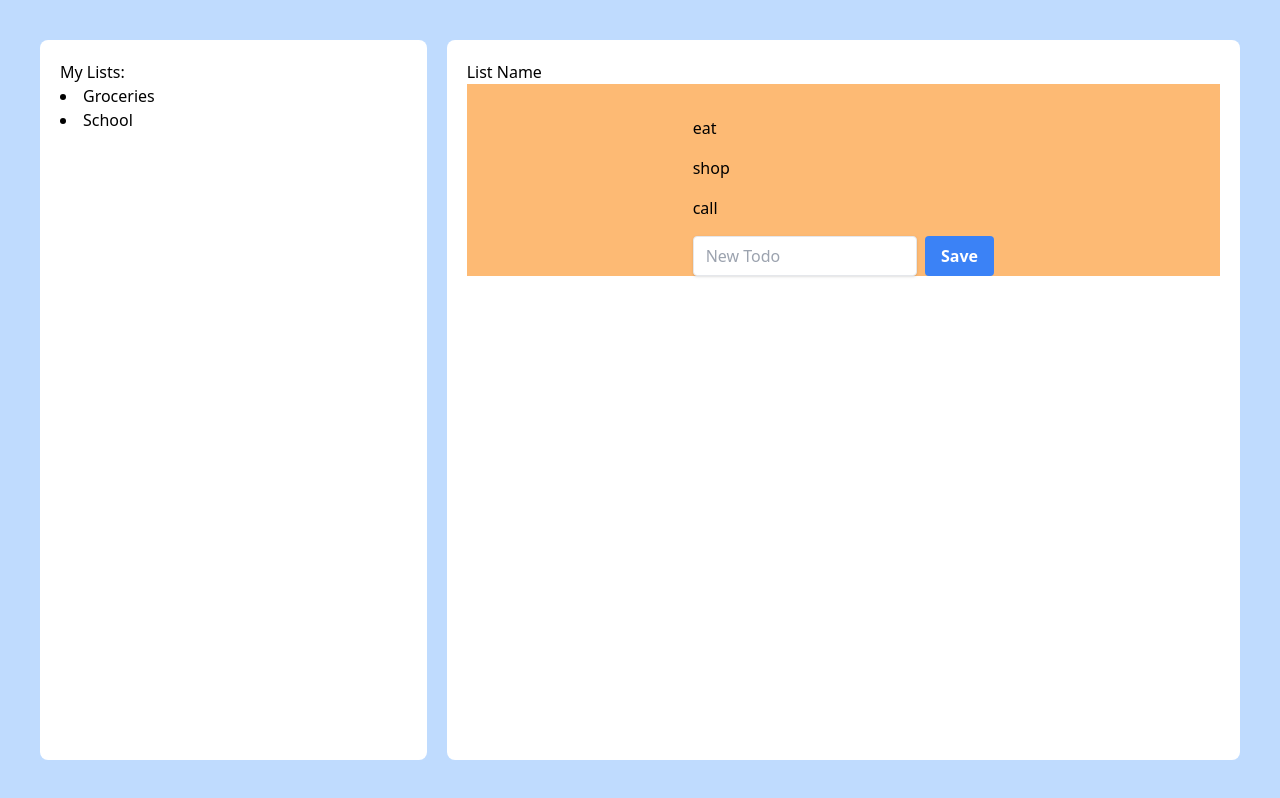
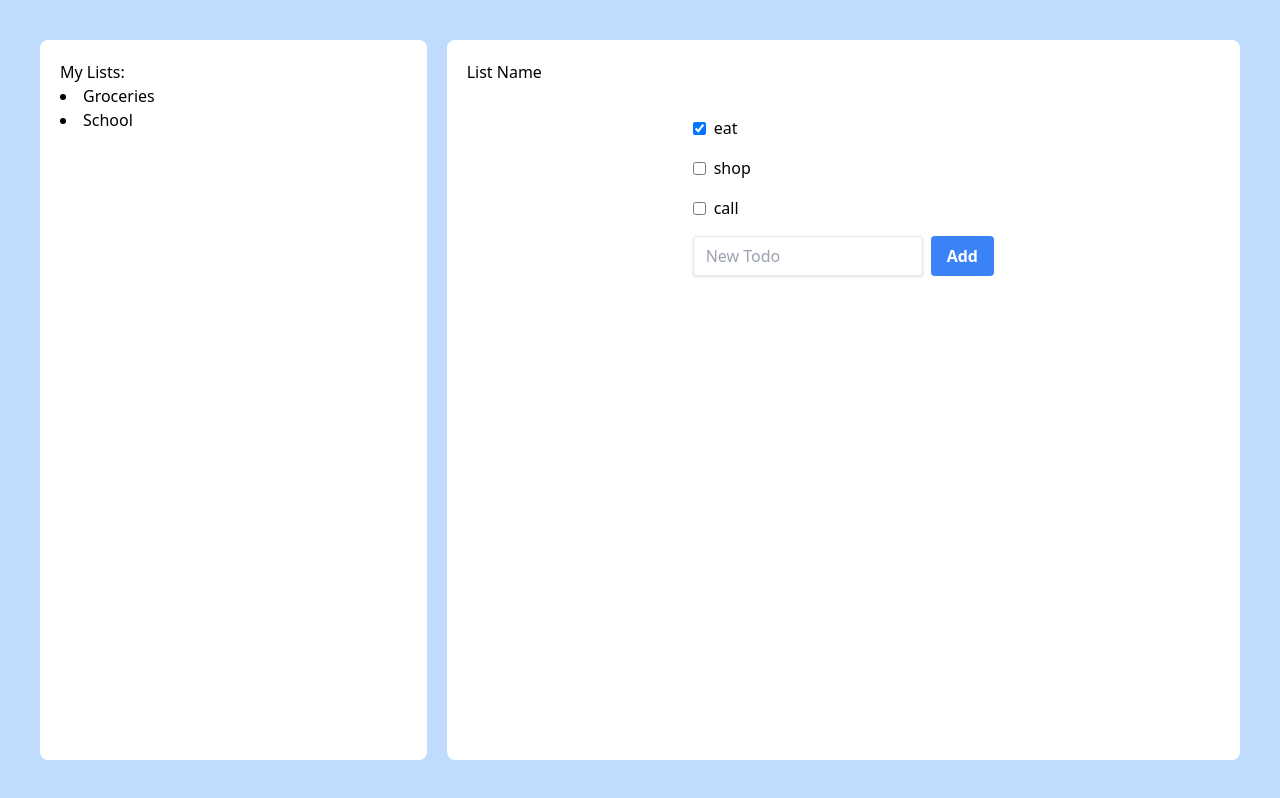
Before and after one commit to PhillipTruong/todo-list, a React (Vite) app in the folder front-end /: page / in a window 1280 px wide. Built offline with nearby package versions, Linux system fonts and the light colour scheme.

Commit message:
added todo checkbox with use state

```diff
--- a/front-end /src/pages/home.jsx
+++ b/front-end /src/pages/home.jsx
@@ -1,14 +1,23 @@
-import React from 'react'
+import React, { useState } from 'react'
 
 const Home = () => {
 
-  const fakeTodoList = [
-    {itemString: 'eat', completed: false},
-    {itemString: 'shop', completed: false},
-    {itemString: 'call', completed: false},
-  ]
+  const [todoList, setTodoList] = useState([
+    { itemString: 'eat', completed: true, id: '1' },
+    { itemString: 'shop', completed: false, id: '2' },
+    { itemString: 'call', completed: false, id: '3' },
+  ])
+
+  const handleTodoListChange = (e) => {
+    setTodoList(
+      todoList.map((todoItem) => {
+        return todoItem.id === e.target.id ? { ...todoItem, completed: !todoItem.completed } : todoItem;
+      })
+    );
+    console.log(todoList)
+  }
+
   return (
-
     <div className='min-h-screen bg-blue-200 p-10 grid gap-5 grid-rows-5 grid-cols-1 sm:grid-cols-3 sm:grid-rows-1'>
       <div className='p-5 bg-white rounded-lg'>
         <h2>My Lists:</h2>
@@ -23,10 +32,18 @@ const Home = () => {
           List Name
         </h2>
 
-        <div className="flex justify-center items-center bg-orange-300">
+        <div className="flex justify-center items-center">
           <div className="flex flex-col pt-8 lg:w-2/5 sm:w-3/5 w-11/12 gap-4">
-            {fakeTodoList.map((item, index) => (
-              <p key={index}>{item.itemString}</p>
+            {todoList.map((item, index) => (
+              <div key={index} className="flex gap-2 items-center">
+                <input
+                  id={item.id}
+                  type="checkbox"
+                  checked={item.completed}
+                  onChange={handleTodoListChange}
+                />
+                <p>{item.itemString}</p>
+              </div>
             ))}
 
             <div className="flex gap-2">
@@ -35,22 +52,11 @@ const Home = () => {
                 className="shadow appearance-none border rounded w-full py-2 px-3 text-gray-700 leading-tight focus:outline-none focus:shadow-outline"
               />
               <button
-                className={`bg-blue-500 text-white font-bold py-2 px-4 rounded`}
+                className="bg-blue-500 text-white font-bold py-2 px-4 rounded"
               >
-                Save
+                Add
               </button>
             </div>
-            {/* <div className="flex items-center gap-2">
-              <div
-                className={`flex flex-grow items-center gap-2 bg-gray-200 p-2 rounded cursor-pointer`}
-              >
-                <input className="flex-none" type="checkbox" />
-                <div className="flex-grow">Grab a coffee</div>
-              </div>
-              <button className="flex-none bg-red-500 hover:bg-red-700 text-white font-bold py-2 px-4 rounded">
-                Delete
-              </button>
-            </div> */}
           </div>
         </div>
       </div>
```
Also changed, not shown: 1 other file (tests, documents, lock files or other folders).
